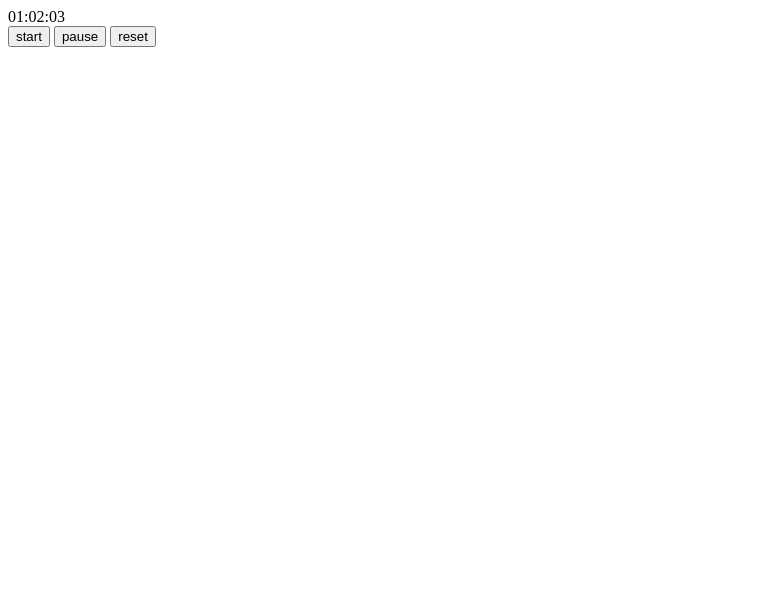
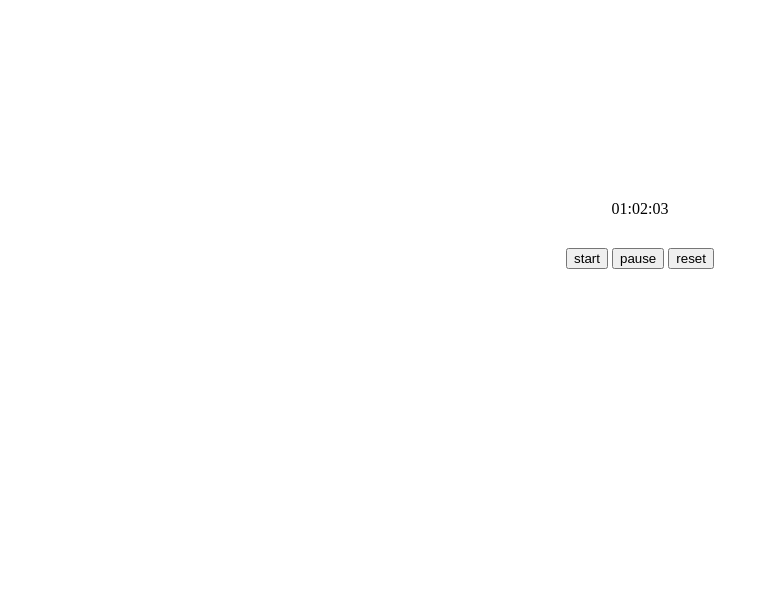
Before and after one commit to sspringer82/timer, a plain HTML site: page index.html in a window 1280 px wide. Shown: the whole page, without its empty margins (0-769 px from the left). Drawn offline with Linux system fonts and the light colour scheme.

Commit message:
Some styling

```diff
--- a/index.html
+++ b/index.html
@@ -8,11 +8,13 @@
 
     <body>
 
-        <div id="display"></div>
-        <div id="controls">
-            <button id="start">start</button>
-            <button id="pause">pause</button>
-            <button id="reset">reset</button>
+        <div id="container">
+            <div id="display"></div>
+            <div id="controls">
+                <button id="start">start</button>
+                <button id="pause">pause</button>
+                <button id="reset">reset</button>
+            </div>
         </div>
 
         <script src="index.js"></script>
--- a/style.css
+++ b/style.css
@@ -0,0 +1,15 @@
+#container {
+    height: 400px;
+    width: 400px;
+    margin: 0 auto;
+}
+
+#display {
+    margin-top: 200px;
+    text-align: center
+}
+
+#controls {
+    margin-top: 30px;
+    text-align: center;
+}
```
